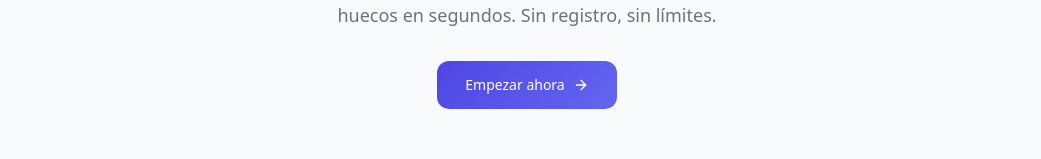
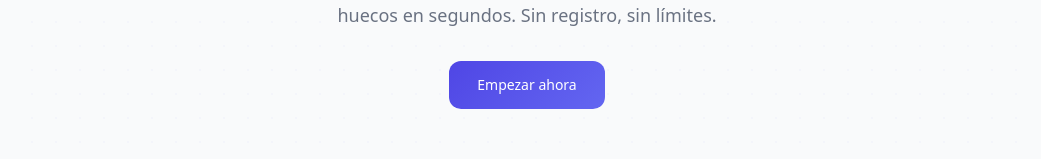
Before and after one commit to alexcuadroo/edutools, a React (Vite) app: page / in a window 1280 px wide. Shown: the part 308-467 px from the top of the page, without its empty margins (108-1149 px from the left). Built offline with nearby package versions, Linux system fonts and the light colour scheme.

Commit message:
refactor: simplificar botón CTA de HomePage quitando icono ArrowRight
Eliminar el ícono ArrowRight del botón 'Empezar ahora' para
una apariencia más limpia y agregar justify-center para
centrar correctamente el texto del botón.

```diff
--- a/src/pages/HomePage.tsx
+++ b/src/pages/HomePage.tsx
@@ -72,10 +72,9 @@
         </p>
         <Link
           to="/sopa-de-letras"
-          className="btn-primary inline-flex items-center gap-2 px-7 py-3.5 rounded-xl text-white font-medium no-underline text-sm"
+          className="btn-primary inline-flex items-center justify-center px-7 py-3.5 rounded-xl text-white font-medium no-underline text-sm"
         >
           Empezar ahora
-          <ArrowRight className="btn-arrow w-4 h-4" />
         </Link>
       </div>
 
```
